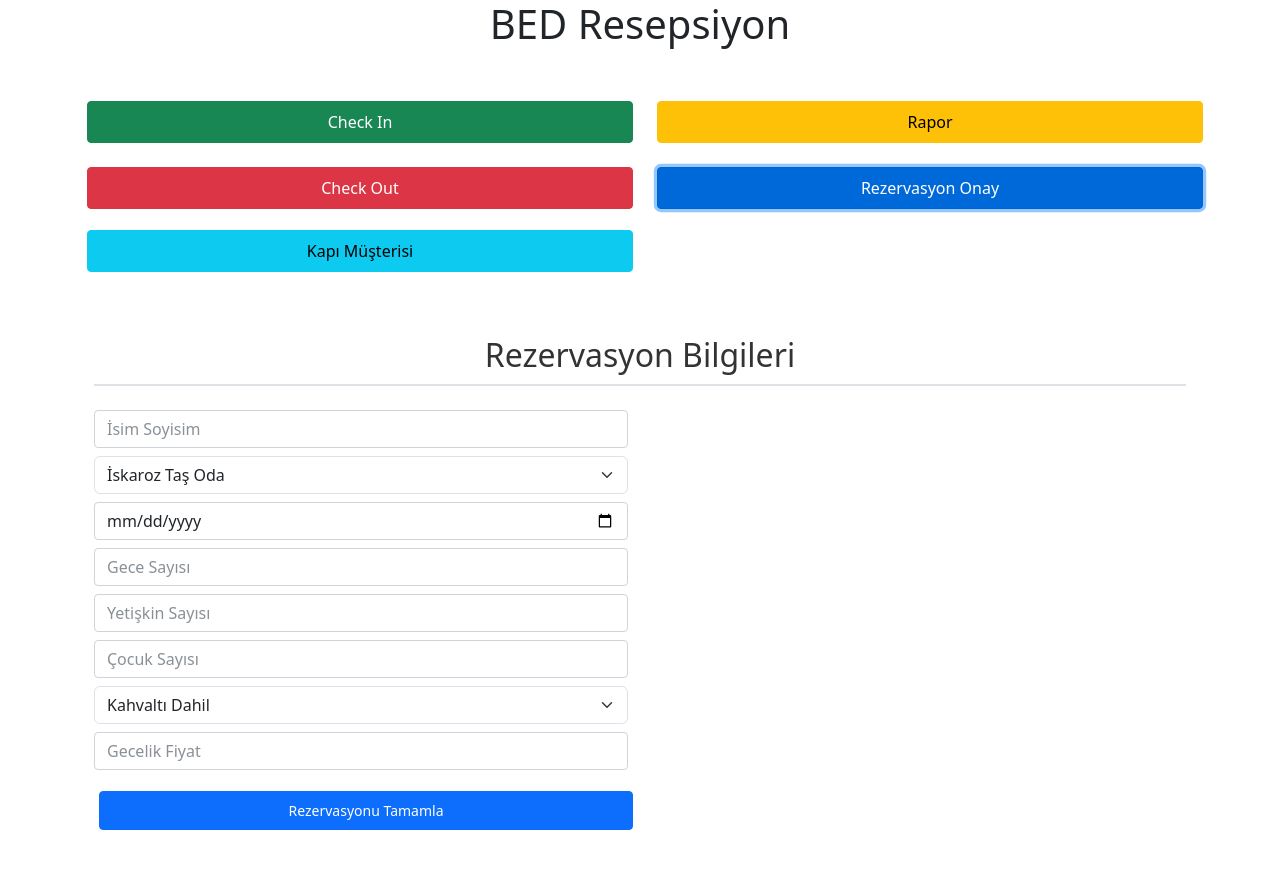
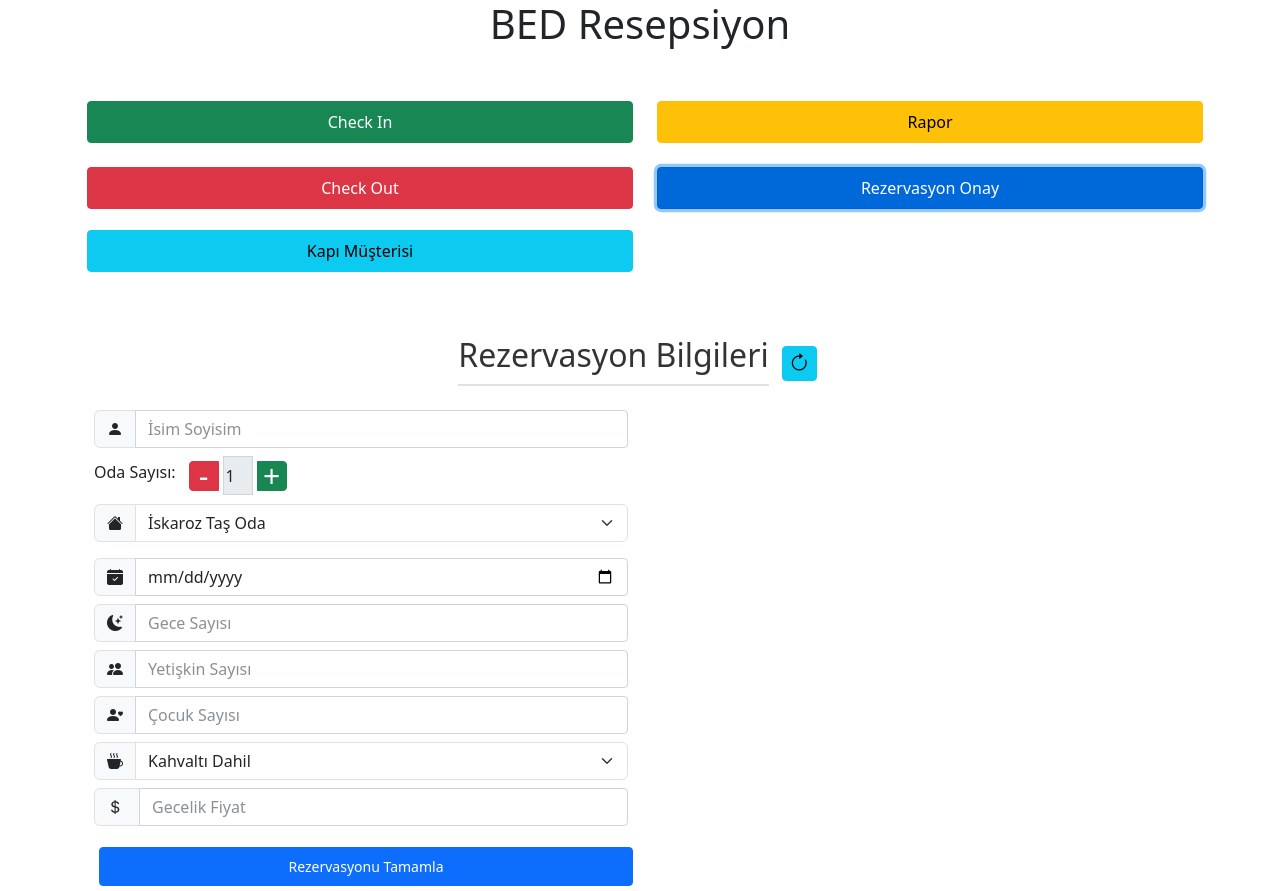
Before and after one commit to EmreYetis/bizimevdatca, a React (Create React App) app: page / in a window 1280 px wide. Both pictures are taken after a click on the button "Rezervasyon Onay". Before the commit the page ends 835 px from the top, so only its background shows below. Built offline with nearby package versions, Linux system fonts and the light colour scheme.

Commit message:
oda sayısı seçimi
oda sayısı seçimi

```diff
--- a/package.json
+++ b/package.json
@@ -7,6 +7,7 @@
     "@testing-library/react": "^13.4.0",
     "@testing-library/user-event": "^13.5.0",
     "bootstrap": "^5.3.3",
+    "bootstrap-icons": "^1.11.3",
     "react": "^18.3.1",
     "react-bootstrap": "^2.10.5",
     "react-dom": "^18.3.1",
--- a/src/pages/ReservationConfirmation.js
+++ b/src/pages/ReservationConfirmation.js
@@ -1,5 +1,6 @@
 import React, { useState, useEffect } from 'react';
 import 'bootstrap/dist/css/bootstrap.min.css';
+import 'bootstrap-icons/font/bootstrap-icons.css';
 
 // Baş harfleri büyük yapma fonksiyonu
 const capitalizeFirstLetter = (string) => {
@@ -24,10 +25,26 @@ const ReservationConfirmation = () => {
   const [nights, setNights] = useState('');
   const [adults, setAdults] = useState('');
   const [children, setChildren] = useState('');
-  const [mealPlan, setMealPlan] = useState('Kahvaltı Dahil'); // Yemek planı için varsayılan değer
-  const [nightlyRate, setNightlyRate] = useState(''); // Gecelik fiyat için yeni state
-  const [roomType, setRoomType] = useState('İskaroz Taş Oda'); // Oda tipi için varsayılan değer
+  const [mealPlan, setMealPlan] = useState('Kahvaltı Dahil');
+  const [numberOfRooms, setNumberOfRooms] = useState(1);
+  const [rooms, setRooms] = useState([{ type: 'İskaroz Taş Oda' }]);
+  const [nightlyRate, setNightlyRate] = useState('');
   const [reservationSummary, setReservationSummary] = useState('');
+
+  // Form resetleme fonksiyonu
+  const handleReset = () => {
+    setName('');
+    setCheckInDate('');
+    setCheckOutDate('');
+    setNights('');
+    setAdults('');
+    setChildren('');
+    setMealPlan('Kahvaltı Dahil');
+    setNumberOfRooms(1);
+    setRooms([{ type: 'İskaroz Taş Oda' }]);
+    setNightlyRate('');
+    setReservationSummary('');
+  };
 
   // checkInDate veya nights değiştiğinde çıkış tarihini otomatik hesapla
   useEffect(() => {
@@ -42,17 +59,34 @@ const ReservationConfirmation = () => {
     }
   }, [checkInDate, nights]);
 
+  // Oda sayısı değiştiğinde rooms state'ini güncelle
+  useEffect(() => {
+    const defaultRoomType = 'İskaroz Taş Oda';
+    setRooms(prevRooms => {
+      const newRooms = Array(numberOfRooms).fill(null).map((_, index) => {
+        return prevRooms[index] || { type: defaultRoomType };
+      });
+      return newRooms;
+    });
+  }, [numberOfRooms]);
+
   // Oda tipi değiştiğinde yemek planını güncelle
   useEffect(() => {
-    if (roomType === 'Yamaç Ev') {
+    if (rooms.some(room => room.type === 'Yamaç Ev')) {
       setMealPlan('Sadece Oda');
     }
-  }, [roomType]);
+  }, [rooms]);
+
+  const handleRoomTypeChange = (index, value) => {
+    const newRooms = [...rooms];
+    newRooms[index] = { type: value };
+    setRooms(newRooms);
+  };
 
   // Toplam fiyatı hesaplama fonksiyonu
   const calculateTotalPrice = () => {
     if (nights && nightlyRate) {
-      return parseInt(nights) * parseInt(nightlyRate);
+      return parseInt(nights) * parseInt(nightlyRate) * rooms.length;
     }
     return 0;
   };
@@ -63,18 +97,21 @@ const ReservationConfirmation = () => {
     const formattedCheckInDate = formatDate(checkInDate);
     const formattedCheckOutDate = formatDate(checkOutDate);
     const totalPrice = calculateTotalPrice();
-    const depositAmount = totalPrice; // Ön ödeme artık her zaman toplam tutar
+    const depositAmount = totalPrice;
 
     const childrenSummary = children > 0 ? `- ${children} Çocuk\n` : '';
 
-    // Banka bilgilerini oda tipine göre belirleme
-    const bankDetails = roomType === 'Yamaç Ev'
+    // Oda özetini oluştur
+    const roomsSummary = rooms.map(room => room.type).join(' , ');
+
+    // Banka bilgilerini ilk odanın tipine göre belirle
+    const bankDetails = rooms[0].type === 'Yamaç Ev'
       ? `\n\nHESAP ADI:\nSERKAN SOYTOK - MURAT CENNET\n\nİBAN:\nTR29 0006 4000 0013 6600 3265 59\n\nGönderim sonrasında dekontunuzu rica ederiz`
       : `\n\nHESAP ADI:\nZorlu yavuz aydeniz bizimev\n\nİBAN:\nTR86 0006 4000 0013 6600 3774 28\n\nİş Bankası Datça şubesi\n\nGönderim sonrasında dekontunuzu rica ederiz`;
 
     let summary = `
 - ${capitalizeFullName(name)}
-- ${roomType}
+- ${roomsSummary}
 
 - ${formattedCheckInDate} Giriş
 - ${formattedCheckOutDate} Çıkış
@@ -92,14 +129,27 @@ ${childrenSummary}- ${mealPlan}
   return (
     <div className="container mt-5">
       <div className="row justify-content-center">
-        <div className="col-12 text-center">
-          <h2 className="mb-4">Rezervasyon Bilgileri</h2>
+        <div className="col-12 text-center d-flex align-items-center justify-content-center">
+          <h2 className="mb-4 me-2">Rezervasyon Bilgileri</h2>
+          <button
+            type="button"
+            className="btn btn-info mb-4 d-flex align-items-center justify-content-center"
+            onClick={handleReset}
+            style={{ width: '35px', height: '35px', padding: '0' }}
+            title="Formu Sıfırla"
+          >
+            <i className="bi bi-arrow-clockwise" style={{ fontSize: '20px' }}></i>
+          </button>
         </div>
       </div>
       <div className="row">
         <div className="col-md-6">
           <form onSubmit={handleSubmit}>
             <div className="mb-2">
+              <div className="input-group">
+                <span className="input-group-text">
+                  <i className="bi bi-person-fill"></i>
+                </span>
                 <input
                   type="text"
                   className="form-control form-control-md"
@@ -109,11 +159,50 @@ ${childrenSummary}- ${mealPlan}
                   required
                 />
               </div>
-            <div className="mb-2">
+            </div>
+
+            <div className="mb-2 d-flex align-items-center">
+              <label className="me-2">Oda Sayısı:</label>
+              <div className="input-group" style={{ width: 'auto' }}>
+                <button
+                  type="button"
+                  className="btn btn-danger d-flex align-items-center justify-content-center"
+                  style={{ width: '30px', height: '30px', padding: '0' }}
+                  onClick={() => setNumberOfRooms(prev => Math.max(1, prev - 1))}
+                >
+                  <span style={{ fontSize: '30px', lineHeight: '1' }}>-</span>
+                </button>
+                <input
+                  type="number"
+                  className="form-control text-center px-0"
+                  min="1"
+                  max="6"
+                  value={numberOfRooms}
+                  onChange={(e) => setNumberOfRooms(Math.min(6, Math.max(1, parseInt(e.target.value) || 1)))}
+                  style={{ width: '30px', minWidth: '30px', height: '39px' , padding: '0 2px' }}
+                  readOnly
+                />
+                <button
+                  type="button"
+                  className="btn btn-success d-flex align-items-center justify-content-center ml-1"
+                  style={{ width: '30px', height: '30px', padding: '0' }}
+                  onClick={() => setNumberOfRooms(prev => Math.min(6, prev + 1))}
+                >
+                  <span style={{ fontSize: '30px', lineHeight: '1' }}>+</span>
+                </button>
+              </div>
+            </div>
+
+            {rooms.map((room, index) => (
+              <div key={index} className="mb-3">
+                <div className="input-group">
+                  <span className="input-group-text">
+                    <i className="bi bi-house-fill"></i>
+                  </span>
                   <select
                     className="form-select form-select-md"
-                value={roomType}
-                onChange={(e) => setRoomType(e.target.value)}
+                    value={room.type}
+                    onChange={(e) => handleRoomTypeChange(index, e.target.value)}
                   >
                     <option value="İskaroz Taş Oda">İskaroz Taş Oda</option>
                     <option value="İskorpit Taş Oda">İskorpit Taş Oda</option>
@@ -131,7 +220,14 @@ ${childrenSummary}- ${mealPlan}
                     <option value="Mengen Ev">Mengen Ev</option>
                   </select>
                 </div>
+              </div>
+            ))}
+
             <div className="mb-2">
+              <div className="input-group">
+                <span className="input-group-text">
+                  <i className="bi bi-calendar-check-fill"></i>
+                </span>
                 <input
                   type="date"
                   className="form-control form-control-md"
@@ -140,7 +236,13 @@ ${childrenSummary}- ${mealPlan}
                   required
                 />
               </div>
+            </div>
+
             <div className="mb-2">
+              <div className="input-group">
+                <span className="input-group-text">
+                  <i className="bi bi-moon-stars-fill"></i>
+                </span>
                 <input
                   type="text"
                   className="form-control form-control-md"
@@ -150,7 +252,13 @@ ${childrenSummary}- ${mealPlan}
                   required
                 />
               </div>
+            </div>
+
             <div className="mb-2">
+              <div className="input-group">
+                <span className="input-group-text">
+                  <i className="bi bi-people-fill"></i>
+                </span>
                 <input
                   type="text"
                   className="form-control form-control-md"
@@ -160,7 +268,13 @@ ${childrenSummary}- ${mealPlan}
                   required
                 />
               </div>
+            </div>
+
             <div className="mb-2">
+              <div className="input-group">
+                <span className="input-group-text">
+                  <i className="bi bi-person-heart"></i>
+                </span>
                 <input
                   type="text"
                   className="form-control form-control-md"
@@ -170,18 +284,31 @@ ${childrenSummary}- ${mealPlan}
                   required
                 />
               </div>
+            </div>
+
             <div className="mb-2">
+              <div className="input-group">
+                <span className="input-group-text">
+                  <i className="bi bi-cup-hot-fill"></i>
+                </span>
                 <select
                   className="form-select form-select-md"
                   value={mealPlan}
                   onChange={(e) => setMealPlan(e.target.value)}
-                disabled={roomType === 'Yamaç Ev'}
+                  disabled={rooms.some(room => room.type === 'Yamaç Ev')}
                 >
                   <option value="Kahvaltı Dahil">Kahvaltı Dahil</option>
                   <option value="Sadece Oda">Sadece Oda</option>
                 </select>
               </div>
+            </div>
+
             <div className="mb-3">
+              <div className="input-group">
+                <span className="input-group-text">
+                  <i className="bi bi-currency-dollar me-1"></i>
+                  <i className="bi bi-currency-lira"></i>
+                </span>
                 <input
                   type="number"
                   className="form-control form-control-md"
@@ -190,6 +317,7 @@ ${childrenSummary}- ${mealPlan}
                   onChange={(e) => setNightlyRate(e.target.value)}
                   required
                 />
+              </div>
             </div>
             <button type="submit" className="btn btn-primary btn-sm w-100">Rezervasyonu Tamamla</button>
           </form>
```
Also changed, not shown: 1 other file (tests, documents, lock files or other folders). Lines whose indentation alone changed are shown as unchanged.
